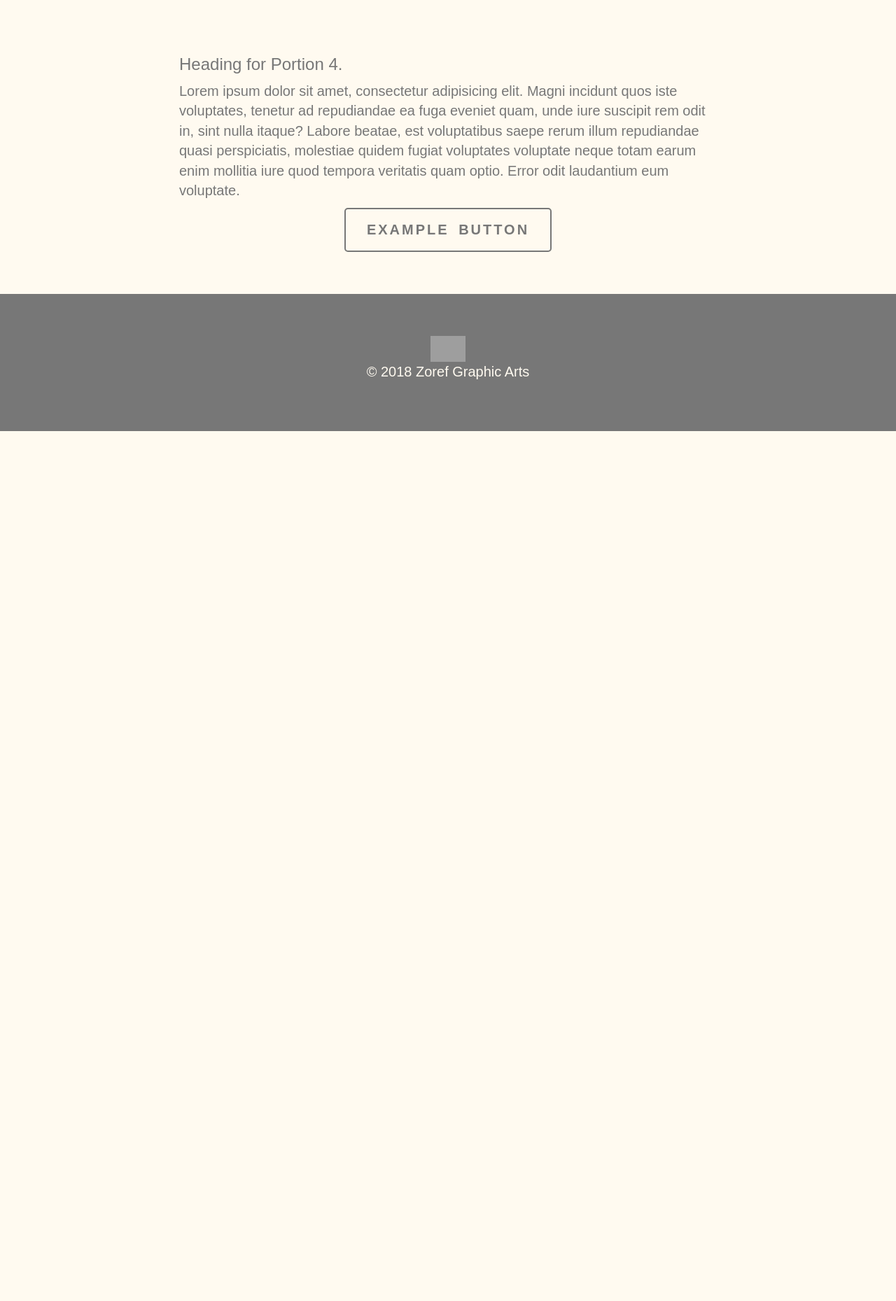
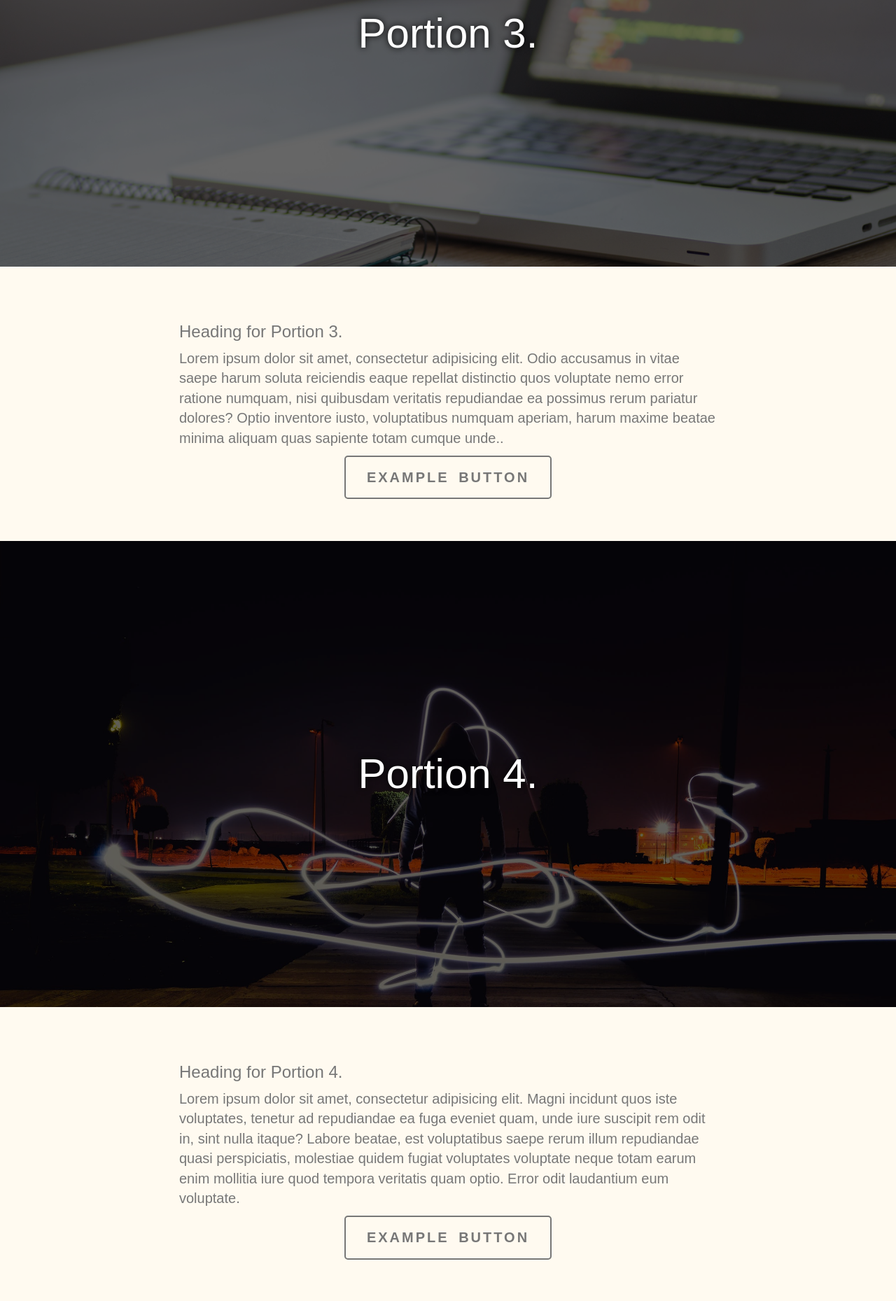
Before and after one commit to ferozghauri/portfolio, a PHP site: page /home.html in a window 1280 px wide. Shown: the part 2343-4202 px from the top of the page at 70% size. Before the commit the page ends 2959 px from the top, so only its background shows below. Run offline with PHP 8.4, Linux system fonts and the light colour scheme; grey boxes are pictures that could not be loaded.

Commit message:
landing page developmet

```diff
--- a/home.html
+++ b/home.html
@@ -74,7 +74,6 @@
                 </div>
               </div>
               <footer class="info">
-                <div id="toTop"><a href="#"><img src="http://www.superdruglookatme.com/wp-content/themes/superdrug/images/top.png"></a></div>
                 <p>&copy; 2018 Zoref Graphic Arts</p>
 
               </footer>
--- a/mystylesheet.css
+++ b/mystylesheet.css
@@ -7,7 +7,7 @@ body {
 
   header nav {
     text-align: right;
-    background: rgba(0,0,0,0.6);
+    background: rgba(0,0,0,0);
     color: white;
     font-size: 1em;
     position: fixed;
@@ -23,30 +23,34 @@ body {
   .small {
     padding: .5em 1em;
   }
+  .mynav{
+    background: black;
+  }
   header nav a:hover {
     text-decoration: underline;
   }
 
   .active {
     background: rgba(255,255,255,0.3);
+    color:rgb(0, 255, 217);
   }
 
   .portion {
 
-    background-image:  url('http://p1.pichost.me/640/60/1842352.jpg');
+    background-image:  url('developer.jpg');
     background-position: center center;
     background-attachment: fixed;
     background-size: cover;
     text-align: center;
   }
   .portion.two {
-    background-image: url('http://cdn.desktopwallpapers4.me/media/thumbs_400x250/4/31677.jpg');
+    background-image: url('portion1.jpeg');
   }
   .portion h2 {
     color: white;
     font-weight: normal;
     font-size: 3em;
-    padding: 2em 0;
+    padding: 5em 0;
     margin: 0;
     text-shadow: 0 0 10px black;
     background: rgba(0,0,0,0.6);
```
Also changed, not shown: developer.jpg (added), portion1.jpeg (added).
